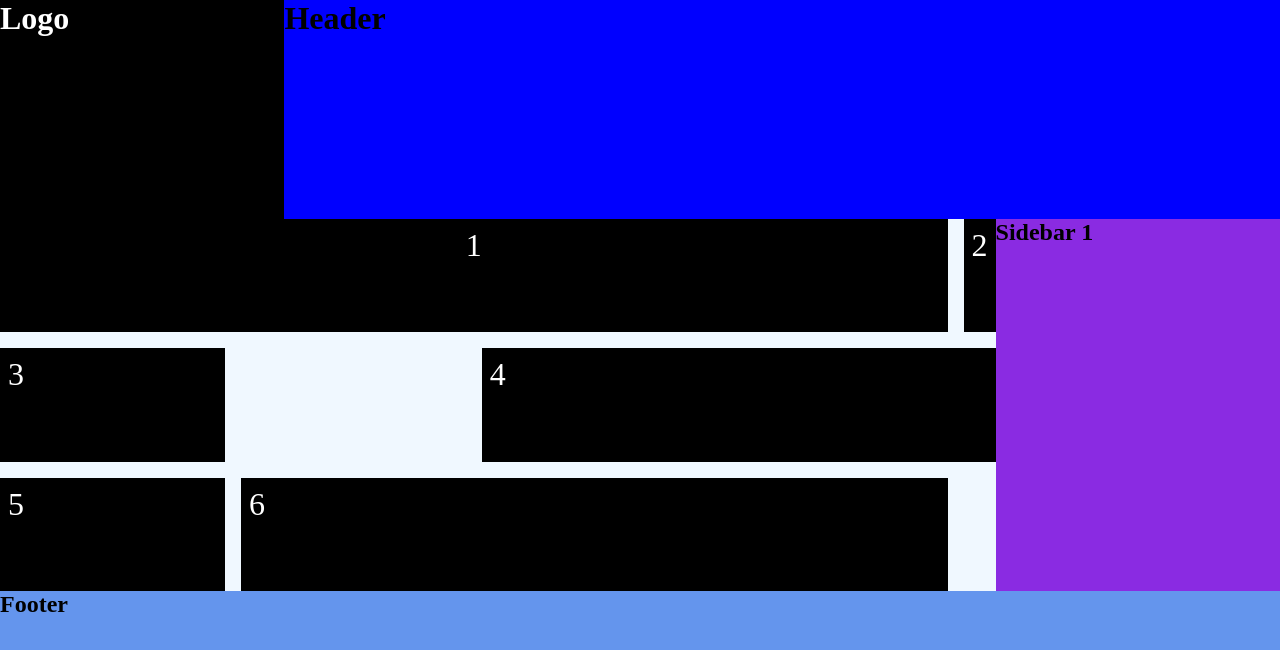
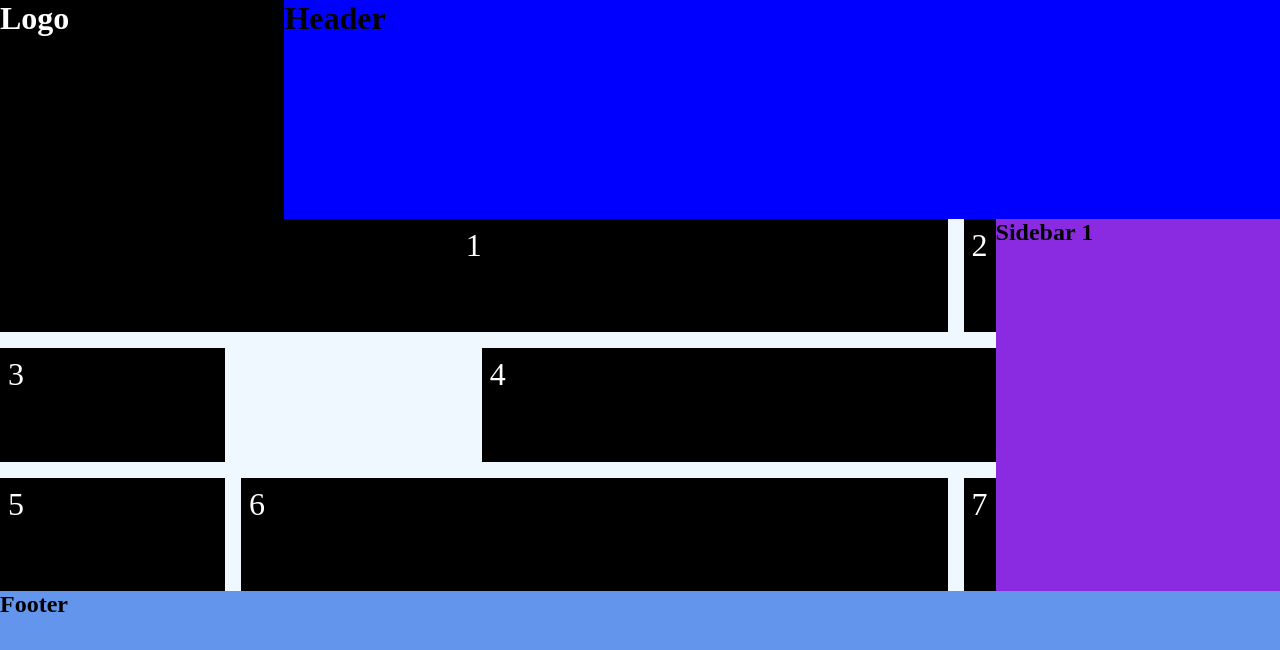
Before and after one commit to AkeelLashley/CSS_Topics, a plain HTML site: page Grid-Layout/index.html in a window 1280 px wide. Drawn offline with Linux system fonts and the light colour scheme.

Commit message:
Adding a new div

```diff
--- a/Grid-Layout/index.html
+++ b/Grid-Layout/index.html
@@ -20,6 +20,7 @@
       <div class="box">4</div>
       <div class="box">5</div>
       <div class="box">6</div>
+      <div class="box">7</div>
     </main>
 
     <aside class="aside"><h2>Sidebar 1</h2></aside>
```
